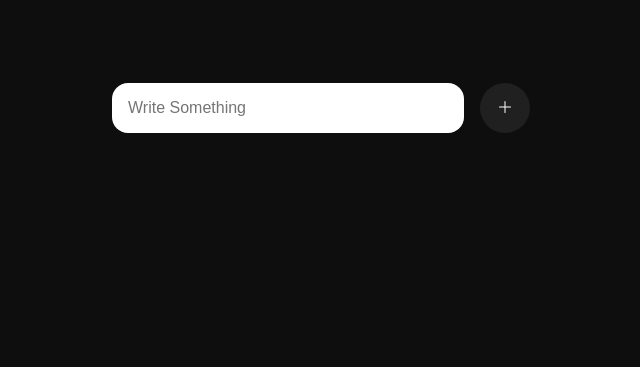
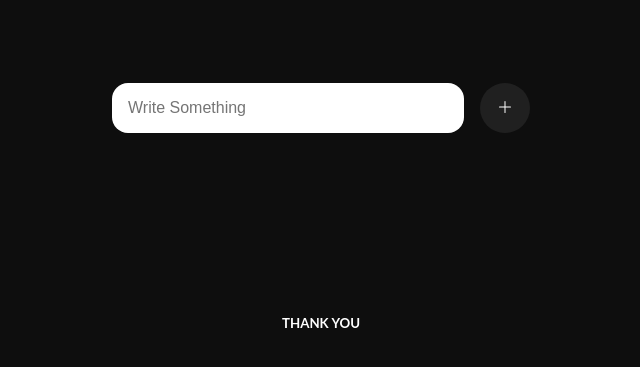
Before and after one commit to yogeshpri/Todo, a plain HTML site: page index.html in a window 1280 px wide. Shown: the part 71-438 px from the top of the page, without its empty margins (319-959 px from the left). Drawn offline with Linux system fonts and the light colour scheme; a web font is replaced by a local one.

Commit message:
my feature1st commit

```diff
--- a/index.html
+++ b/index.html
@@ -24,6 +24,7 @@
             </ol>
         </div>
     </div>
+    <h5>THANK YOU</h5>
 </body>
 <script src="script.js"></script>
 </html>
```
